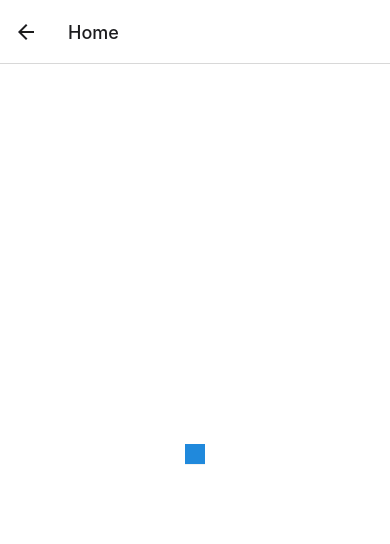
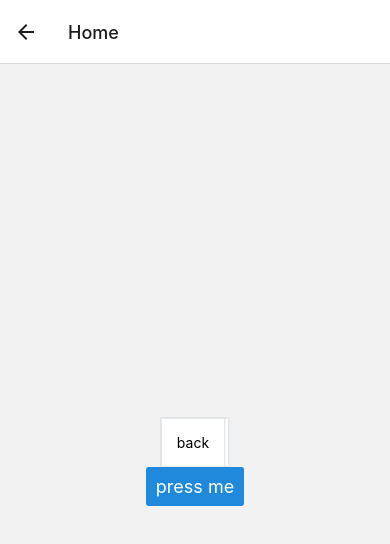
Before and after one commit to insomniacevents2023/KC_Mobile, a React Native app in the folder KnightsCrest/: screen /Login in a window 390 px wide. Both pictures are taken after a click on the button "Sign On". Shown: the top 544 px of the page. Built offline with nearby package versions, Linux system fonts and the light colour scheme.

Commit message:
Working on ID card feature. NAvigation pending

```diff
--- a/KnightsCrest/App.js
+++ b/KnightsCrest/App.js
@@ -1,3 +1,4 @@
+
 import 'react-native-gesture-handler';
 import * as React from 'react';
 import { NavigationContainer } from '@react-navigation/native';
@@ -15,7 +16,7 @@ function App() {
   <NavigationContainer>
     <Stack.Navigator>
       <Stack.Screen name="Login" component={Login} />
-      <Stack.Screen name="Home" component={Home}/>
+      <Stack.Screen name='Home' component={Home}/>
     </Stack.Navigator>
   </NavigationContainer>)
 }
--- /dev/null
+++ b/KnightsCrest/components/FlipCard.js
@@ -0,0 +1,22 @@
+import { View, StyleSheet, Text } from "react-native"
+import { Card } from "@rneui/base"
+
+
+export default function FlipCard({title}) {
+    return (
+        <View>
+            <Card styles = {styles.IDCard}>
+                <Text>{title}
+                </Text>
+            </Card>
+        </View>
+
+        )
+}
+
+const styles = StyleSheet.create({
+    IDCard: {
+        width: 300,
+        height: 200,
+    },
+});
--- a/KnightsCrest/package.json
+++ b/KnightsCrest/package.json
@@ -11,6 +11,7 @@
   "dependencies": {
     "@expo/webpack-config": "^0.17.2",
     "@react-native-masked-view/masked-view": "0.2.8",
+    "@react-navigation/bottom-tabs": "^6.5.3",
     "@react-navigation/drawer": "^6.5.7",
     "@react-navigation/native": "^6.1.2",
     "@react-navigation/stack": "^6.3.11",
--- /dev/null
+++ b/KnightsCrest/screens/DrawerScreens/HomeScreen.js
@@ -0,0 +1,59 @@
+import { SafeAreaProvider } from 'react-native-safe-area-context';
+import { Button } from '@rneui/themed';
+import {StyleSheet, View, Animated} from 'react-native';
+import { useRef } from 'react';
+import FlipCard from '../../components/FlipCard';
+export default function HomeScreen({ navigation }) {
+
+  const animate = useRef(new Animated.Value(0));
+
+  const handleFlip = () => {
+    Animated.timing(
+      animate.current,
+      {duration: 300,
+      toValue: 180,
+    useNativeDriver: true}).start();
+  };
+  const interpolateFront = animate.current.interpolate({
+    inputRange: [0, 180],
+    outputRange: ['0deg','180deg'],
+  })
+  const interpolateBack = animate.current.interpolate({
+    inputRange: [0, 180],
+    outputRange: ['0deg','180deg'],
+  })
+
+
+
+    return (
+      <SafeAreaProvider>
+      <View style={styles.container}>
+        <View>
+          <Animated.View style = {[{transform: [{rotateY: interpolateFront}]}, styles.hidden]}>
+            <FlipCard title = 'front'/>
+          </Animated.View>
+          <View style={[styles.back, styles.hidden]}>
+            <FlipCard title = 'back'/>
+          </View>
+          <Button onPress={handleFlip} title = 'press me'></Button>
+        </View>
+      </View>
+      </SafeAreaProvider>
+    );
+  }
+
+  const styles = StyleSheet.create({
+    container: {
+      flex: 1,
+      alignItems: 'center',
+      justifyContent: 'center'
+    },
+    hidden: {
+      backfaceVisibility: 'hidden',
+    },
+    back: {
+      position: 'absolute',
+      top: 0
+
+    }
+});
--- a/KnightsCrest/screens/DrawerScreens/MySettings.JS
+++ b/KnightsCrest/screens/DrawerScreens/SettingsScreen.js
@@ -1,4 +1,5 @@
-export default function MySettings()
+import {Text, View} from 'react-native';
+export default function SettingsScreen()
 {
     return (
         <View>
--- a/KnightsCrest/screens/Home.js
+++ b/KnightsCrest/screens/Home.js
@@ -1,31 +1,7 @@
-import 'react-native-gesture-handler';
-import { SafeAreaProvider } from 'react-native-safe-area-context';
-import { Header } from '@rneui/themed';
-import { StyleSheet, Text, View, TextInput } from 'react-native';
+import HomeScreen from "./DrawerScreens/HomeScreen";
 
 
-export default function Home({navigation, route}){
-    const {fName} = route.params
-    return(
-      <SafeAreaProvider>
-        <View style = {styles.container}>
-          <Header style ={styles.headerContainer}></Header>
-        </View>
-      </SafeAreaProvider>
-    );
+export default function Home(){
+    return (
+    <HomeScreen></HomeScreen>)
 }
-const styles = StyleSheet.create({
-        container: {
-          flex: 1,
-          backgroundColor: '#fff',
-          alignItems: 'center',
-          justifyContent: 'center',
-        },
-        headerContainer: {
-          justifyContent: 'center',
-          alignItems: 'center',
-          backgroundColor: '#397af8',
-          marginBottom: 20,
-          width: '100%',
-          paddingVertical: 15,
-        },})
--- a/KnightsCrest/screens/Login.js
+++ b/KnightsCrest/screens/Login.js
@@ -27,6 +27,7 @@ export default function Login({navigation}) {
         <View style={styles.container}>
           <Image style = {styles.tabHorizontal} source={require('../assets/images/TabLockup.png')} alt={'University of Central Florida'}/>
           <Card containerStyle = {styles.loginCard}>
+            <View>
               <Text style ={styles.fieldTitle}>Account</Text>
                 <TextInput
                 onFocus={()=> {setAccountFocus(true)}}
@@ -42,12 +43,15 @@ export default function Login({navigation}) {
                   onFocus={()=> setPasswordFocus(true)}
                   onBlur={() => setPasswordFocus(false)}
                   style = {passwordIsFocus}></TextInput>
+              </View>
+              <View style={{paddingTop: 10}}>
                     <Button
                     color={"#000"}
                     title = "Sign On"
                     accessibilityLabel= "Sign On"
                     onPress= {() => navigation.navigate("Home", {fName: users.fName, lName: users.lName, kCash: users.kCashNum, libNumber: users.libNum, id: users.UCFID})}
                     ></Button>
+              </View>
                   </Card>
                   <Text>By signing on, you agree to the terms of the </Text>
                   <Text style = {styles.hyperlink} onPress={() => Linking.openURL('https://policies.ucf.edu/')}>UCF Policies & Procedures.</Text>
```
Also changed, not shown: KnightsCrest/components/Drawer.js (deleted, +0 -16 lines), KnightsCrest/screens/DrawerScreens/HelpScreen.js (added, +9 -0 lines), KnightsCrest/screens/DrawerScreens/MyHelp.js (deleted, +0 -10 lines), KnightsCrest/screens/DrawerScreens/PersonalInfo.js (deleted, +0 -8 lines), KnightsCrest/screens/DrawerScreens/PersonalScreen.js (added, +9 -0 lines), 1 other file (tests, documents, lock files or other folders).
